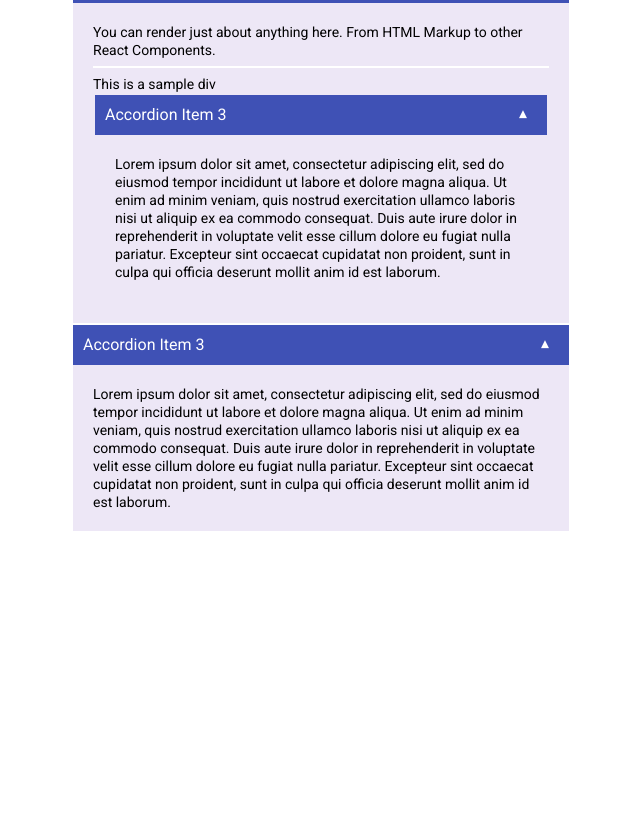
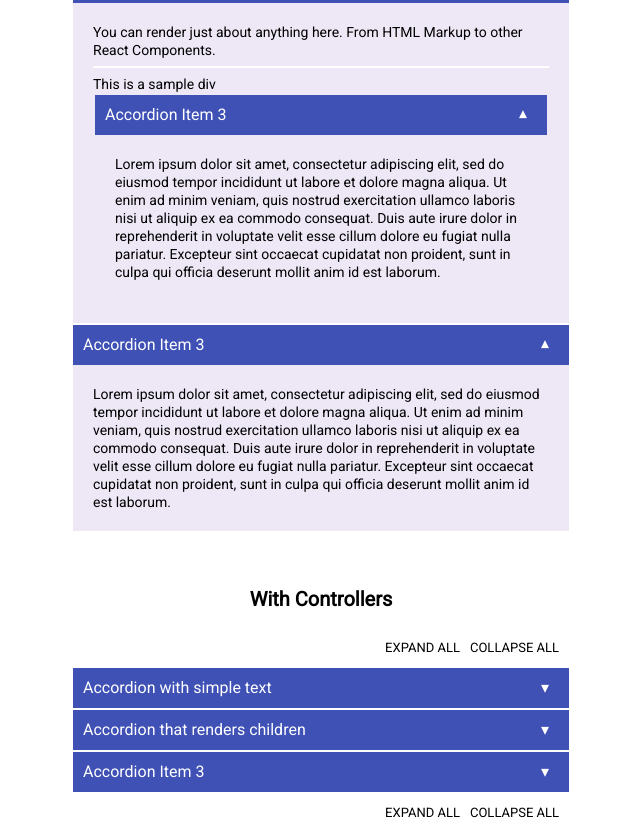
Before and after one commit to Gigacore/ReactAccordion, a React app: page / in a window 1280 px wide. Shown: the part 631-1462 px from the top of the page, without its empty margins (319-959 px from the left). Before the commit the page ends 1164 px from the top, so only its background shows below. Built offline with nearby package versions, Linux system fonts and the light colour scheme.

Commit message:
added controllers

```diff
--- a/src/Accordion.js
+++ b/src/Accordion.js
@@ -3,9 +3,18 @@ import AccordionItem from "./AccordionItem";
 
 class Accordion extends Component {
 
+  _visibilityControllers = () => {
+    return (
+      <div className="visiblity-controller">
+        <div className="expand-all"><span>Expand All</span></div>
+        <div className="collapse-all"><span>Collapse All</span></div>
+      </div>
+    )
+  }
+
   render() {
 
-    const { data, expandAll, allowMultiple } = this.props;
+    const { data, expandAll, allowMultiple, controllers, controllerPosition } = this.props;
 
     const config = {
       expandAll,
@@ -14,6 +23,7 @@ class Accordion extends Component {
 
     return (
       <div className={`accordion-wrapper`}>
+        {controllers && this._visibilityControllers()}
         <AccordionItem
           {...config}
           accordionTitle="Accordion with simple text"
@@ -36,6 +46,7 @@ class Accordion extends Component {
           accordionTitle="Accordion Item 3"
           accordionBody="Lorem ipsum dolor sit amet, consectetur adipiscing elit, sed do eiusmod tempor incididunt ut labore et dolore magna aliqua. Ut enim ad minim veniam, quis nostrud exercitation ullamco laboris nisi ut aliquip ex ea commodo consequat. Duis aute irure dolor in reprehenderit in voluptate velit esse cillum dolore eu fugiat nulla pariatur. Excepteur sint occaecat cupidatat non proident, sunt in culpa qui officia deserunt mollit anim id est laborum."
         />
+        {controllers && this._visibilityControllers()}
       </div>
     );
   }
@@ -43,7 +54,9 @@ class Accordion extends Component {
 
 Accordion.defaultProps = {
   'expandAll': false,
-  'allowMultiple': false
+  'allowMultiple': false,
+  'controllers': false,
+  'controllerPosition': 'top'
 }
 
 export default Accordion;
--- a/src/index.js
+++ b/src/index.js
@@ -29,6 +29,12 @@ const variations = () => {
     <Accordion
       expandAll={true}
       allowMultiple={true}
+    />,
+    <hr />,
+    <h2>With Controllers</h2>,
+    <Accordion
+      allowMultiple={true}
+      controllers={true}
     />
   ]
 };
--- a/src/styles/style.css
+++ b/src/styles/style.css
@@ -86,6 +86,19 @@ header span {
   width: 100%;
 }
 
+.accordion-wrapper .visiblity-controller {
+  display: flex;
+  justify-content: flex-end;
+  font-size: 13px;
+  text-transform: uppercase;
+  padding: 12px;
+  cursor: pointer;
+}
+
+.accordion-wrapper .visiblity-controller div {
+  margin: 0 0 0 10px;
+}
+
 .accordion-item {
   overflow: hidden;
   margin: 2px;
```
Also changed, not shown: public/dist/bundle.css, public/dist/bundle.js.
